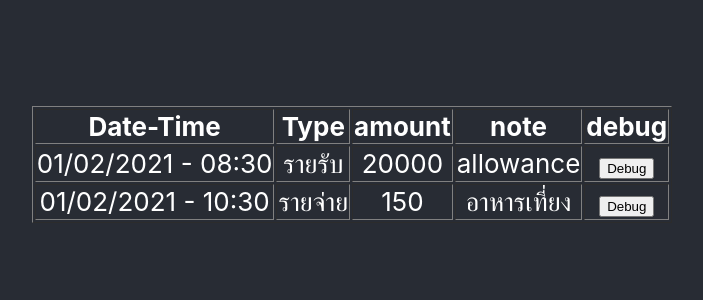
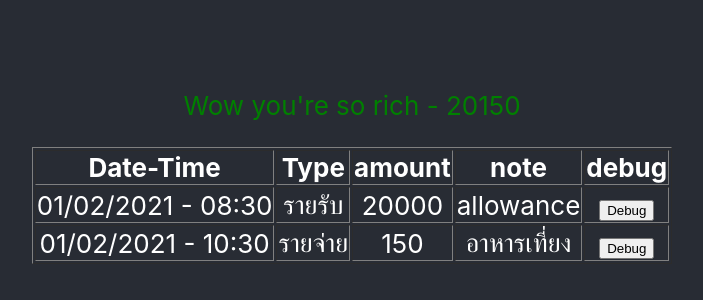
Before and after one commit to WasinTh/tutorial-react, a React (Create React App) app: page / in a window 1280 px wide. Shown: the part 236-536 px from the top of the page, without its empty margins (288-991 px from the left). Built offline with nearby package versions, Linux system fonts and the light colour scheme.

Commit message:
Conditional Rendering 1

```diff
--- a/src/App.js
+++ b/src/App.js
@@ -8,9 +8,20 @@ function App() {
     { id: 2, created: "01/02/2021 - 10:30", type: "รายจ่าย", amount: 150, note: "อาหารเที่ยง" },
   ]
 
+  const summary = () => {
+    const currentAmount = transactionData.reduce( (sum, transaction) => sum += transaction.amount, 0);
+    if(currentAmount > 10000) {
+      return <p style={{'color': 'green'}}>Wow you're so rich - {currentAmount}</p>
+    }
+    else {
+      return <p style={{ 'color': 'red' }}>So poor... - {currentAmount}</p>
+    }
+  }
+
   return (
     <div className="App">
       <header className="App-header">
+        {summary()}
         <TransactionList data={transactionData} />
       </header>
     </div>
```
